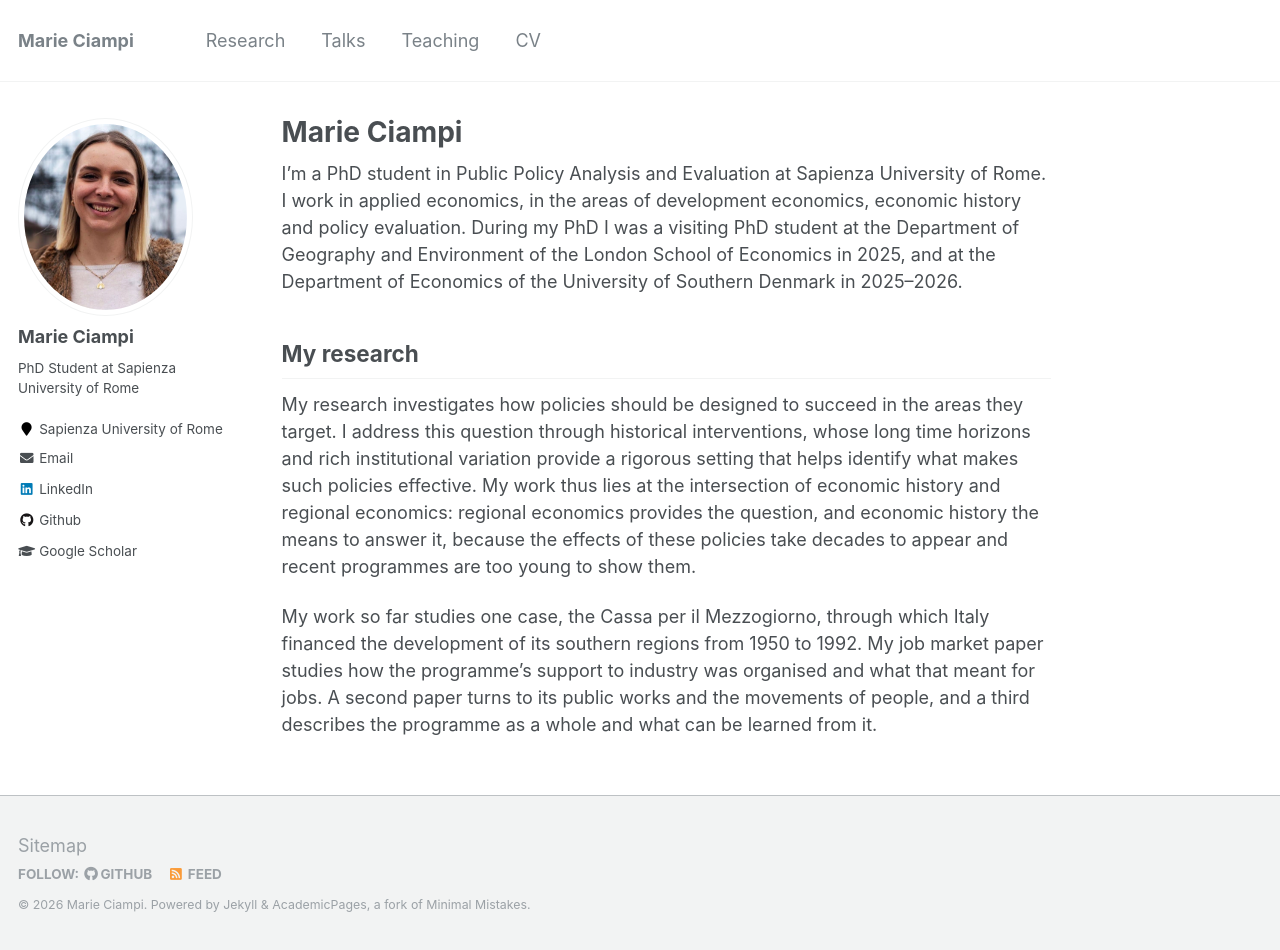
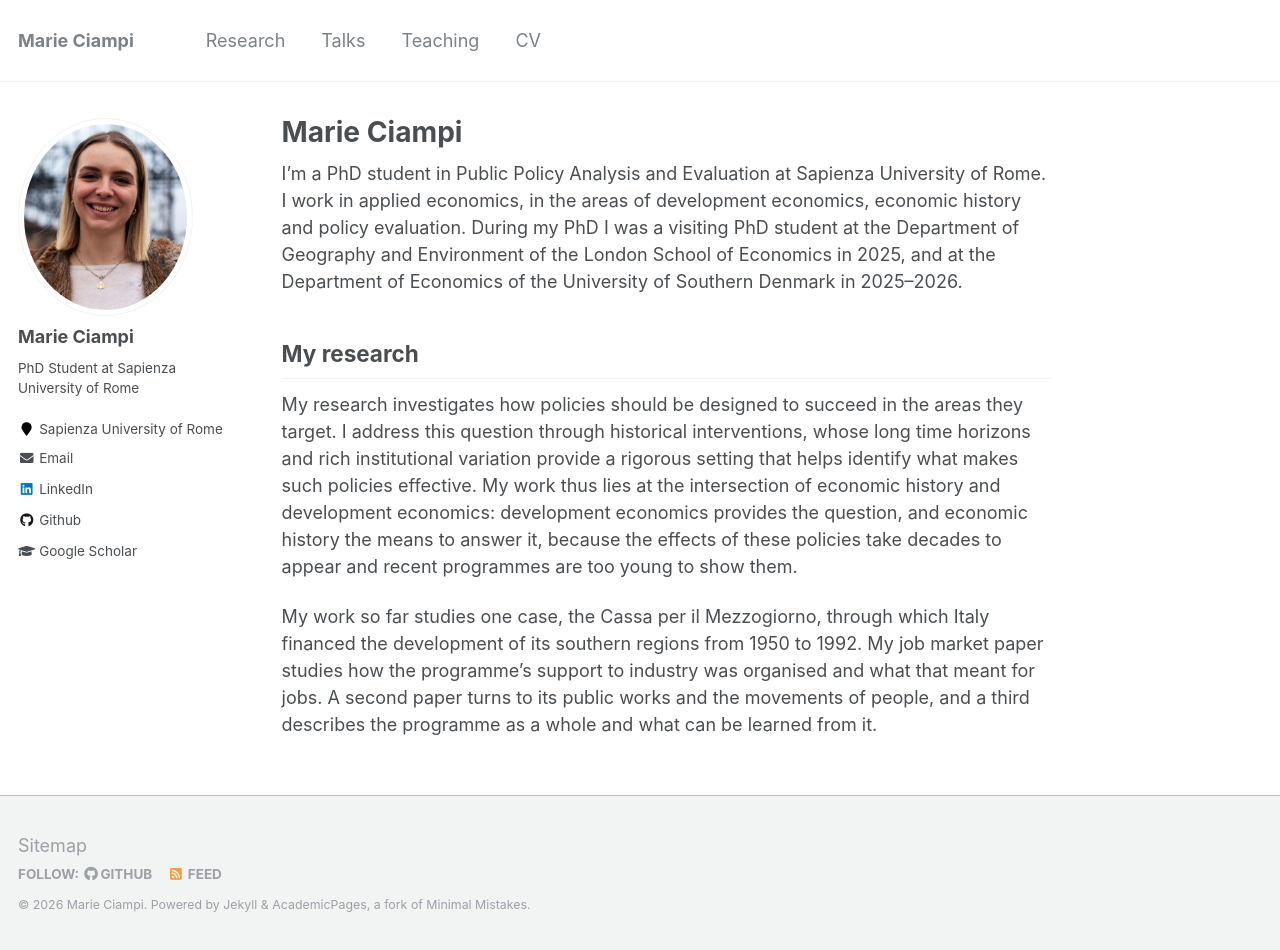
Before and after one commit to mariecmp-98/mariecmp-98.github.io, a Jekyll site: the page built from _pages/about.md, in a window 1280 px wide and 950 px high. Built offline with Jekyll 4.4.1, drawn with Linux system fonts in a browser that asks for light colours.

Commit message:
Use development economics in research profile
Co-Authored-By: Claude Opus 5.5 <noreply@anthropic.com>

```diff
--- a/_pages/about.md
+++ b/_pages/about.md
@@ -15,7 +15,7 @@ During my PhD I was a visiting PhD student at the Department of Geography and En
 ## My research
 My research investigates how policies should be designed to succeed in the areas they target.
 I address this question through historical interventions, whose long time horizons and rich institutional variation provide a rigorous setting that helps identify what makes such policies effective.
-My work thus lies at the intersection of economic history and regional economics: regional economics provides the question, and economic history the means to answer it, because the effects of these policies take decades to appear and recent programmes are too young to show them.
+My work thus lies at the intersection of economic history and development economics: development economics provides the question, and economic history the means to answer it, because the effects of these policies take decades to appear and recent programmes are too young to show them.
 
 My work so far studies one case, the Cassa per il Mezzogiorno, through which Italy financed the development of its southern regions from 1950 to 1992.
 My job market paper studies how the programme's support to industry was organised and what that meant for jobs.
```
